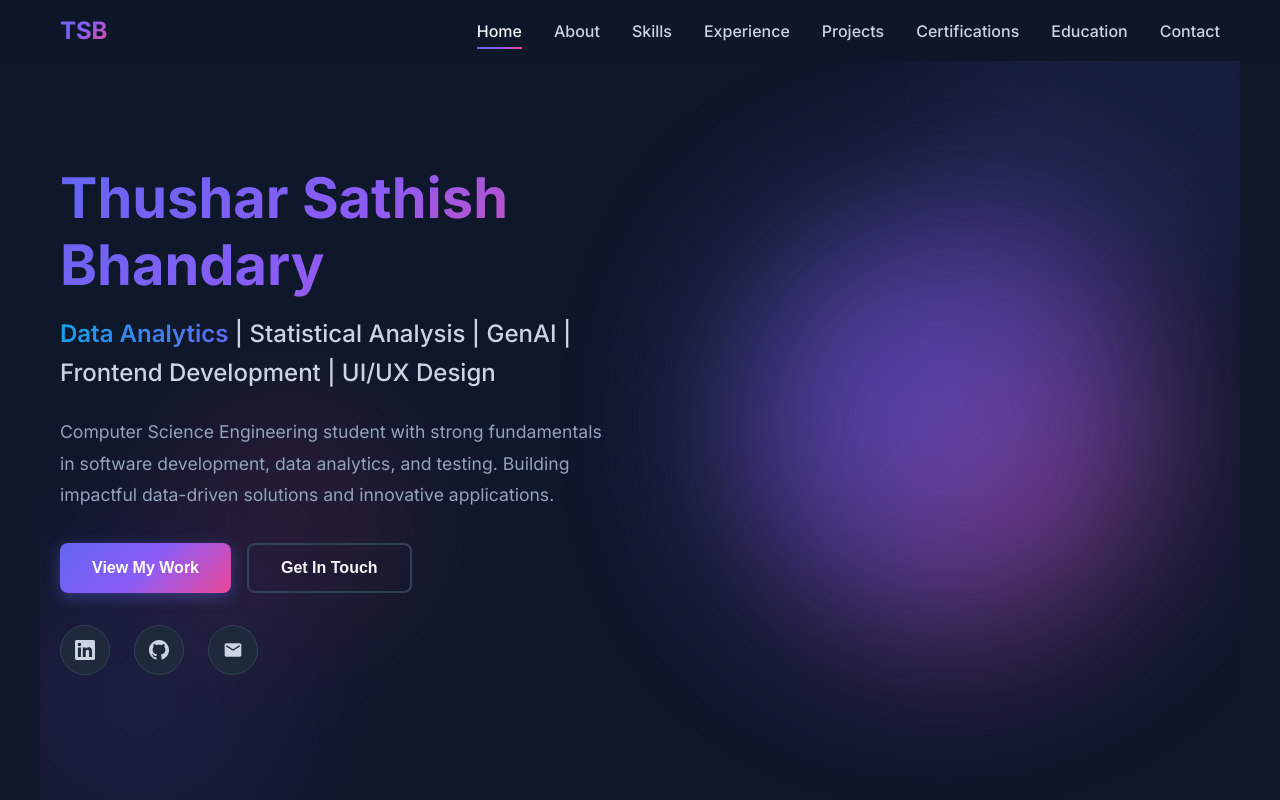
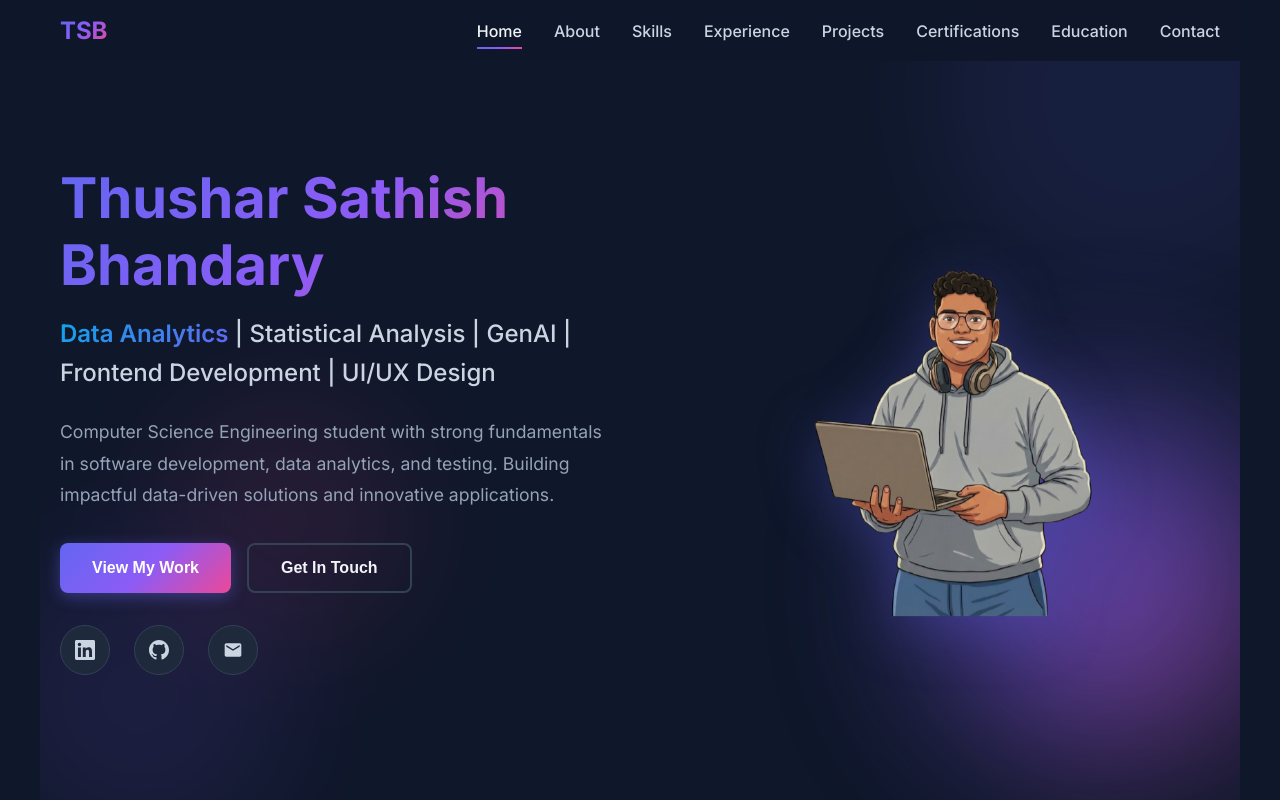
Before and after one commit to THU5HAR/Portfolio, a React (Vite) app: page / in a window 1280 px wide. Shown: the top 800 px of the page. Built offline with nearby package versions, Linux system fonts and the light colour scheme.

Commit message:
image setup

```diff
--- a/src/components/Hero.css
+++ b/src/components/Hero.css
@@ -145,14 +145,41 @@
   justify-content: center;
 }
 
-.gradient-orb {
+.hero-portrait {
   width: 100%;
   height: 100%;
+  object-fit: contain;
+  position: relative;
+  z-index: 2;
+  filter: drop-shadow(0 10px 30px rgba(99, 102, 241, 0.3));
+  animation: float 6s ease-in-out infinite;
+  display: block;
+  max-width: 100%;
+  max-height: 100%;
+}
+
+@keyframes float {
+  0%, 100% {
+    transform: translateY(0px);
+  }
+  50% {
+    transform: translateY(-20px);
+  }
+}
+
+.gradient-orb {
+  position: absolute;
+  width: 80%;
+  height: 80%;
   border-radius: 50%;
   background: var(--gradient-1);
   filter: blur(80px);
-  opacity: 0.5;
+  opacity: 0.3;
   animation: pulse 4s ease-in-out infinite;
+  z-index: 1;
+  top: 50%;
+  left: 50%;
+  transform: translate(-50%, -50%);
 }
 
 @keyframes pulse {
@@ -239,6 +266,11 @@
     height: 300px;
   }
 
+  .hero-portrait {
+    width: 100%;
+    height: 100%;
+  }
+
   .hero-social {
     justify-content: center;
     margin-top: 2rem;
--- a/src/components/Hero.jsx
+++ b/src/components/Hero.jsx
@@ -123,6 +123,11 @@ const Hero = () => {
 
         <div className="hero-image">
           <div className="image-wrapper">
+            <img
+              src={`${import.meta.env.BASE_URL}images/hero-image.png`}
+              alt="Thushar Sathish Bhandary"
+              className="hero-portrait"
+            />
             <div className="gradient-orb"></div>
           </div>
         </div>
```
Also changed, not shown: public/images/hero-image.png (added), 1 other file (tests, documents, lock files or other folders).
